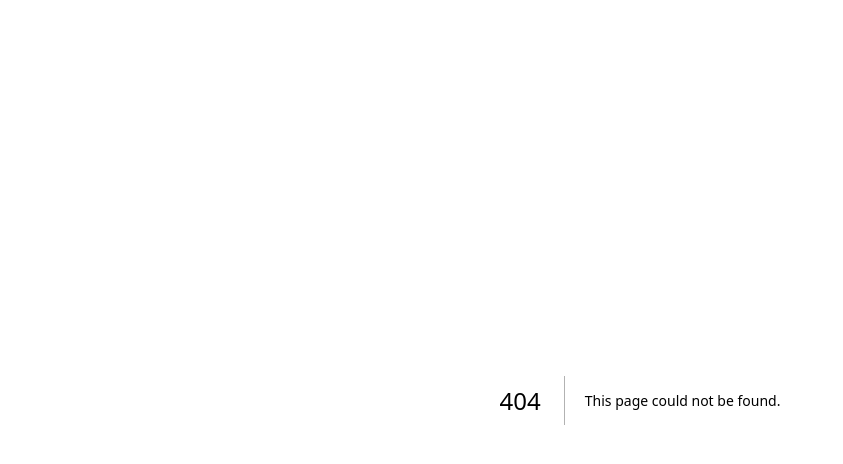
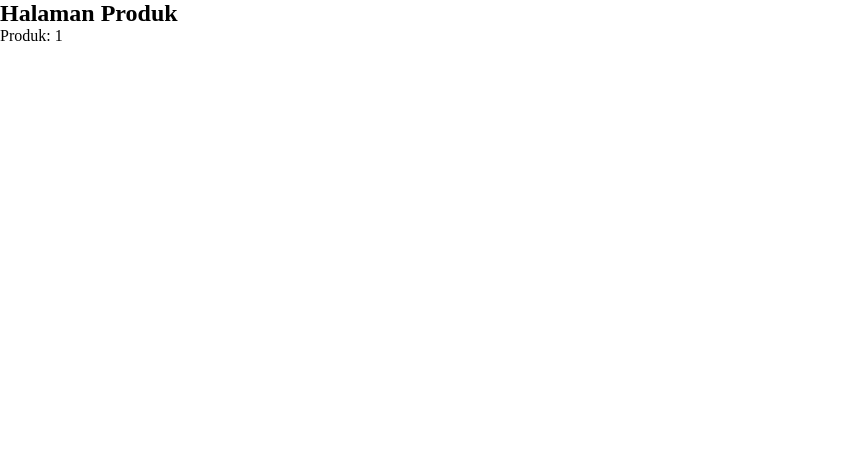
Before and after one commit to Anandarahmawati24/PBF-2026, a Next.js app in the folder Pertemuan_3/: page /produk/1 in a window 1280 px wide. Before the commit this address had no page. Shown: the top 464 px of the page, without its empty margins (0-843 px from the left). Built offline with nearby package versions, Linux system fonts and the light colour scheme.

Commit message:
Langkah 4 Dynamic Routing a modifikasi [id].tsx jobsheet 3

```diff
--- /dev/null
+++ b/Pertemuan_3/src/pages/produk/[id].tsx
@@ -0,0 +1,18 @@
+import { useRouter } from "next/router";
+
+const HalamanProduk = () => {
+  const router = useRouter();
+  const { id } = router.query;
+
+  console.log("Router:", router);
+  console.log("ID Produk:", id);
+
+  return (
+    <div>
+      <h2>Halaman Produk</h2>
+      <p>Produk: {id}</p>
+    </div>
+  );
+};
+
+export default HalamanProduk;
```
Also changed, not shown: Pertemuan_3/src/pages/produk/index.tsx (added, +10 -0 lines).
